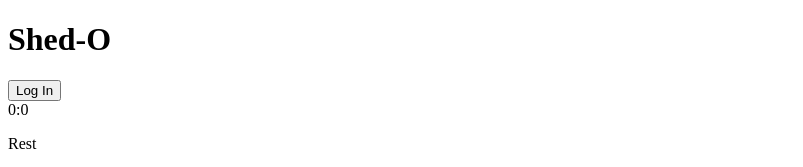
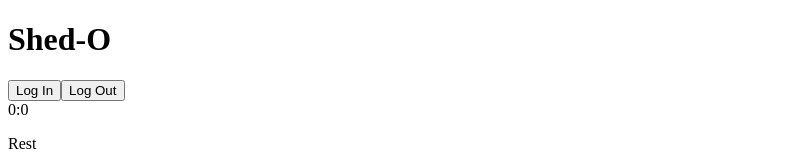
Before and after one commit to rodrigogramitto/shed.o, a React app: page / in a window 1280 px wide. Shown: the top 167 px of the page, without its empty margins (0-803 px from the left). Built offline with nearby package versions, Linux system fonts and the light colour scheme; the HTML template or start-up script is replaced by a standard one.

Commit message:
Added authentication

```diff
--- a/src/client/components/LoginButton.jsx
+++ b/src/client/components/LoginButton.jsx
@@ -4,7 +4,7 @@ import { useAuth0 } from '@auth0/auth0-react';
 function LoginButton() {
   const { loginWithRedirect } = useAuth0();
 
-  return <button type="button" id="loginButton" onClick={() => loginWithRedirect()}>Log In</button>;
+  return <button type="button" onClick={() => loginWithRedirect()}>Log In</button>;
 }
 
 export default LoginButton;
--- a/src/client/components/LogoutButton.jsx
+++ b/src/client/components/LogoutButton.jsx
@@ -0,0 +1,14 @@
+import React from 'react';
+import { useAuth0 } from '@auth0/auth0-react';
+
+function LogoutButton() {
+  const { logout } = useAuth0();
+
+  return (
+    <button type="button" onClick={() => logout({ logoutParams: { returnTo: window.location.origin } })}>
+      Log Out
+    </button>
+  );
+}
+
+export default LogoutButton;
--- a/src/client/components/app.jsx
+++ b/src/client/components/app.jsx
@@ -2,6 +2,7 @@
 import React from 'react';
 import MyTimer from './Pomodoro.jsx';
 import LoginButton from './LoginButton.jsx';
+import LogoutButton from './LogoutButton.jsx';
 
 function App() {
   // const time = new Date();
@@ -9,7 +10,10 @@ function App() {
   return (
     <div>
       <h1>Shed-O</h1>
-      <LoginButton />
+      <div className="login">
+        <LoginButton />
+        <LogoutButton />
+      </div>
       <div>
         <MyTimer />
       </div>
```
Also changed, not shown: 2 other files (tests, documents, lock files or other folders).
